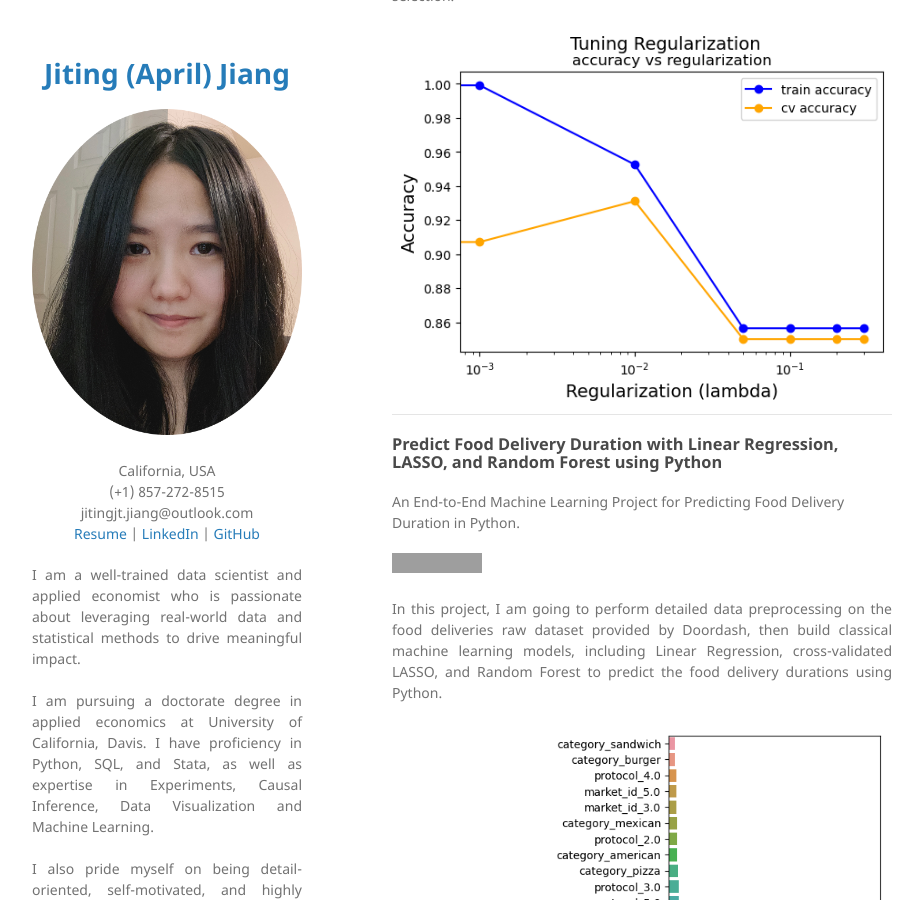
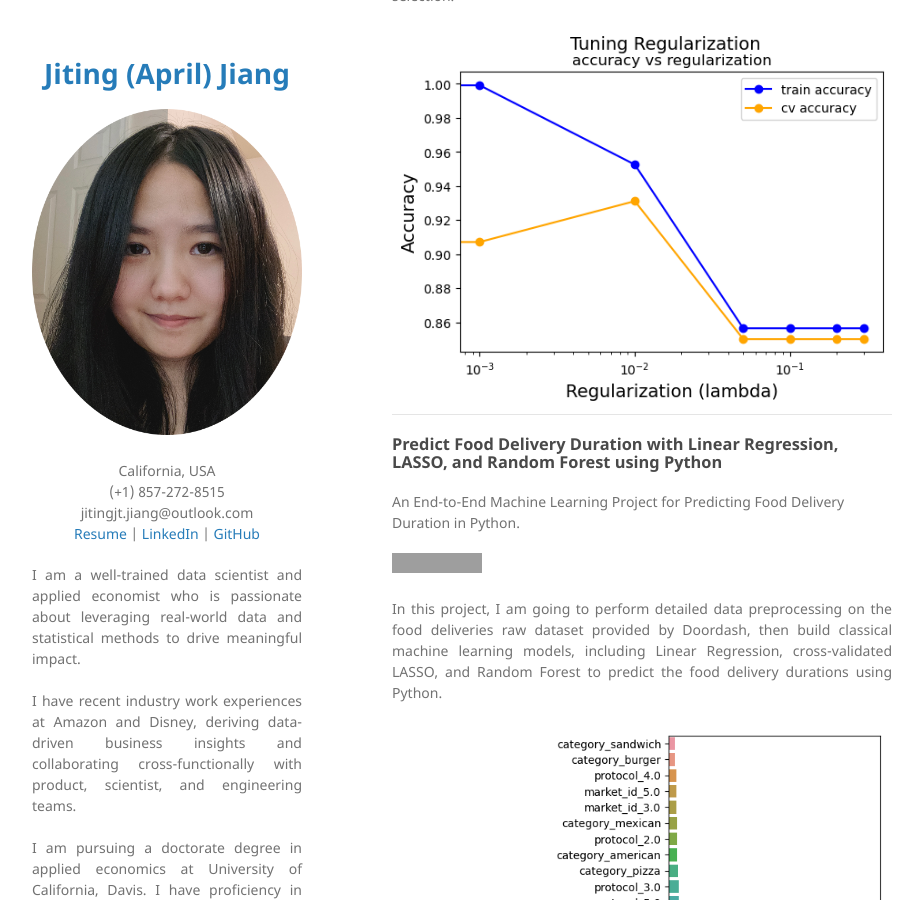
Before and after one commit to JtJiangA/minimal-portfolio, a Jekyll site: the page built from index.md, in a window 1280 px wide and 900 px high, scrolled down 435 px. Shown: the whole window, without its empty margins (178-1101 px from the left). Built offline with Jekyll 4.4.1, drawn with Linux system fonts in a browser that asks for light colours; our own code applies the rules of GitHub Pages for plain Markdown files; grey boxes are pictures that could not be loaded.

Commit message:
Update _config.yml

```diff
--- a/_config.yml
+++ b/_config.yml
@@ -15,6 +15,8 @@ description:
   <p align="justify">
   I am a well-trained data scientist and applied economist who is passionate about leveraging real-world data and statistical methods to drive meaningful impact.
   <br><br>
+  I have recent industry work experiences at Amazon and Disney, deriving data-driven business insights and collaborating cross-functionally with product, scientist, and engineering teams.
+  <br><br>
   I am pursuing a doctorate degree in applied economics at University of California, Davis. I have proficiency in Python, SQL, and Stata, as well as expertise in Experiments, Causal Inference, Data Visualization and Machine Learning.
   <br><br>
   I also pride myself on being detail-oriented, self-motivated, and highly organized. I am currently seeking opportunities related to Data Science.
```
